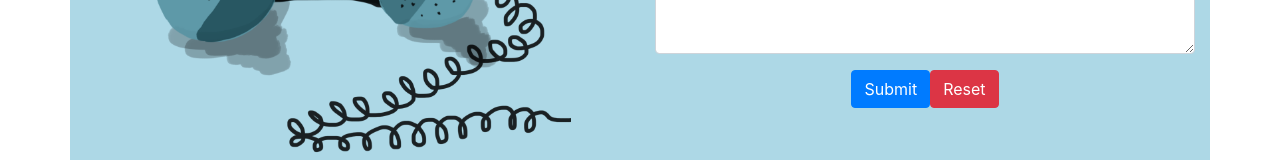
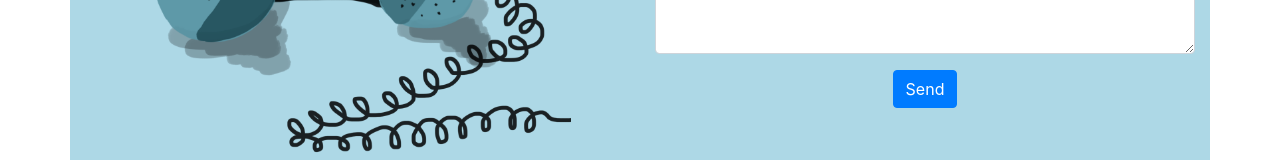
Before and after one commit to RaphBourgeois/alicia-website, a Nuxt app: page / in a window 1280 px wide. Shown: the part 2040-2200 px from the top of the page. Built offline with nearby package versions, Linux system fonts and the light colour scheme.

Commit message:
Cleaned form

```diff
--- a/pages/index.vue
+++ b/pages/index.vue
@@ -75,7 +75,7 @@
         <b-row align-v="center" cols-md="2" cols-sm="1" cols-xs="1">
           <b-col style="text-align: center;"><a id="contact"><img src="../assets/contact.png" class="img_col" /></a></b-col>
           <b-col style="text-align: center;">
-            <b-form @submit="onSubmit" @reset="onReset" v-if="show">
+            <b-form @submit="onSubmit" v-if="show">
               <b-form-group id="input-group-1">
                 <b-form-input
                   id="input-1"
@@ -99,8 +99,7 @@
               </b-form-group>
 
               <div class="space">
-                <b-button type="submit" variant="primary">Submit</b-button>
-                <b-button type="reset" variant="danger">Reset</b-button>
+                <b-button type="submit" variant="primary">Send</b-button>
               </div>
             </b-form>
           </b-col>
@@ -130,16 +129,6 @@ export default {
         this.messages = []
         this.triggerSendMessageFunction()
       },
-      onReset(event) {
-        event.preventDefault()
-        // Reset our form values
-        resetForm()
-        // Trick to reset/clear native browser form validation state
-        this.show = false
-        this.$nextTick(() => {
-          this.show = true
-        })
-      },
 
       resetForm(){
         this.form.email = ''
@@ -156,7 +145,6 @@ export default {
             this.messages.push({ type: 'success', text: response })
             console.log(this.messages)
           } catch (error) {
-            alert(error)
             this.messages.push({ type: 'error', text: error })
           }
         }
```
